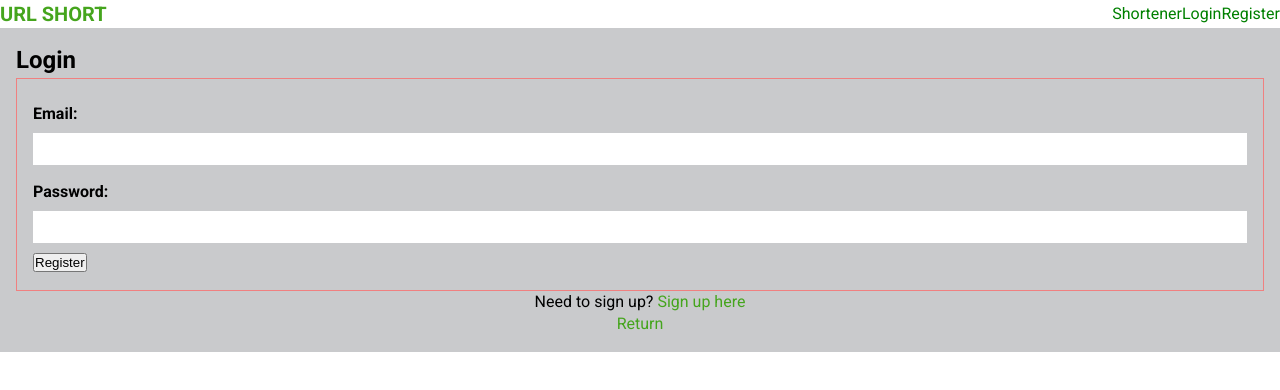
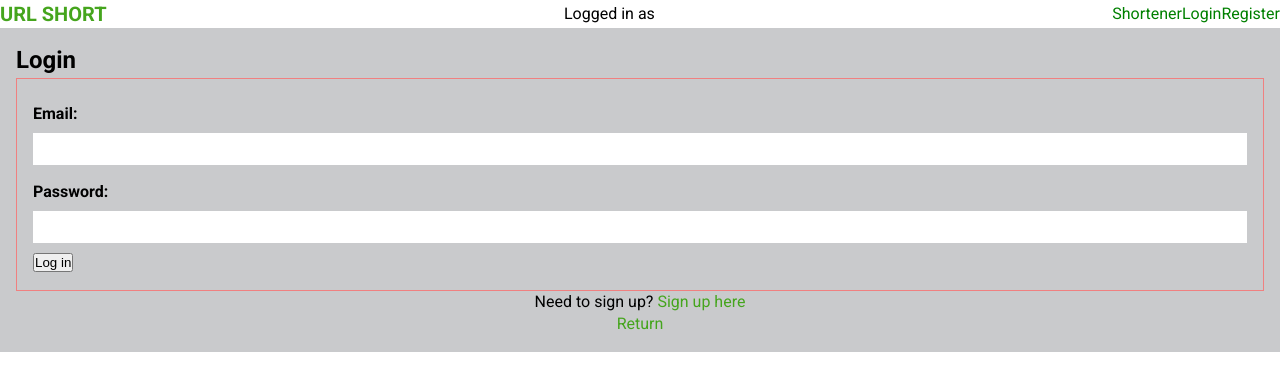
Before and after one commit to AerialWombat/url-shortener, a React (Create React App) app: page /login in a window 1280 px wide. Shown: the top 390 px of the page. Built offline with nearby package versions, Linux system fonts and the light colour scheme.

Commit message:
Added login handling

```diff
--- a/src/App.js
+++ b/src/App.js
@@ -4,11 +4,36 @@ import Header from "./components/Header/Header";
 import Main from "./components/Main/Main";
 
 class App extends Component {
+  constructor() {
+    super();
+    this.state = {
+      signedIn: false, //Don't know if needed
+      user: {
+        username: null,
+        email: null
+        //list of urls
+      }
+    };
+  }
+
+  loadUser = userData => {
+    this.setState({
+      signedIn: true,
+      user: {
+        username: userData.username,
+        email: userData.email
+      }
+    });
+  };
+
   render() {
     return (
       <div className="App">
-        <Header />
-        <Main />
+        <Header
+          signedIn={this.state.signedIn}
+          username={this.state.user.username}
+        />
+        <Main signedIn={this.state.signedIn} loadUser={this.loadUser} />
       </div>
     );
   }
--- a/src/components/Header/Header.js
+++ b/src/components/Header/Header.js
@@ -5,9 +5,10 @@ import styles from "./header.module.scss";
 
 // Will need to use state to determine shown options based on log-in status
 // ^ Nevermind, boolean prop should be fine
-const Header = () => (
+const Header = ({ username }) => (
   <header className={styles.container}>
     <h1 className={styles.brand}>URL SHORT</h1>
+    <p>Logged in as {username}</p>
     <span>
       <Link className={styles.navlink} to="/">
         Shortener
--- a/src/components/Login/Login.js
+++ b/src/components/Login/Login.js
@@ -1,5 +1,5 @@
 import React, { Component } from "react";
-import { Link } from "react-router-dom";
+import { Link, Redirect } from "react-router-dom";
 
 import styles from "./login.module.scss";
 
@@ -29,11 +29,20 @@ class Login extends Component {
         email: this.state.email,
         password: this.state.password
       })
+    }).then(response => {
+      if (response.status !== 200) {
+        response
+          .json()
+          .then(data => this.setState({ responseMessage: data.msg }));
+      } else {
+        response.json().then(data => this.props.loadUser(data));
+      }
     });
     event.preventDefault();
   };
 
   render() {
+    if (!this.props.signedIn) {
       return (
         <section className={styles.container}>
           <h1>Login</h1>
@@ -60,7 +69,7 @@ class Login extends Component {
               />
             </div>
             <div>
-            <input type="submit" value="Register" />
+              <input type="submit" value="Log in" />
             </div>
           </form>
           <div className={styles.navigation}>
@@ -71,6 +80,9 @@ class Login extends Component {
           </div>
         </section>
       );
+    } else {
+      return <Redirect to="/" />;
+    }
   }
 }
 
--- a/src/components/Main/Main.js
+++ b/src/components/Main/Main.js
@@ -6,11 +6,17 @@ import Register from "../Register/Register";
 
 import styles from "./main.module.scss";
 
-const Main = () => (
+const Main = ({ signedIn, loadUser }) => (
   <main className={styles.container}>
     <Switch>
       <Route exact path="/" component={Shortener} />
-      <Route path="/login" component={Login} />
+      {/*<Route path="/login" component={Login} />*/}
+      <Route
+        path="/login"
+        render={props => (
+          <Login {...props} signedIn={signedIn} loadUser={loadUser} />
+        )}
+      />
       <Route path="/register" component={Register} />
     </Switch>
   </main>
```
Lines whose indentation alone changed are shown as unchanged.
